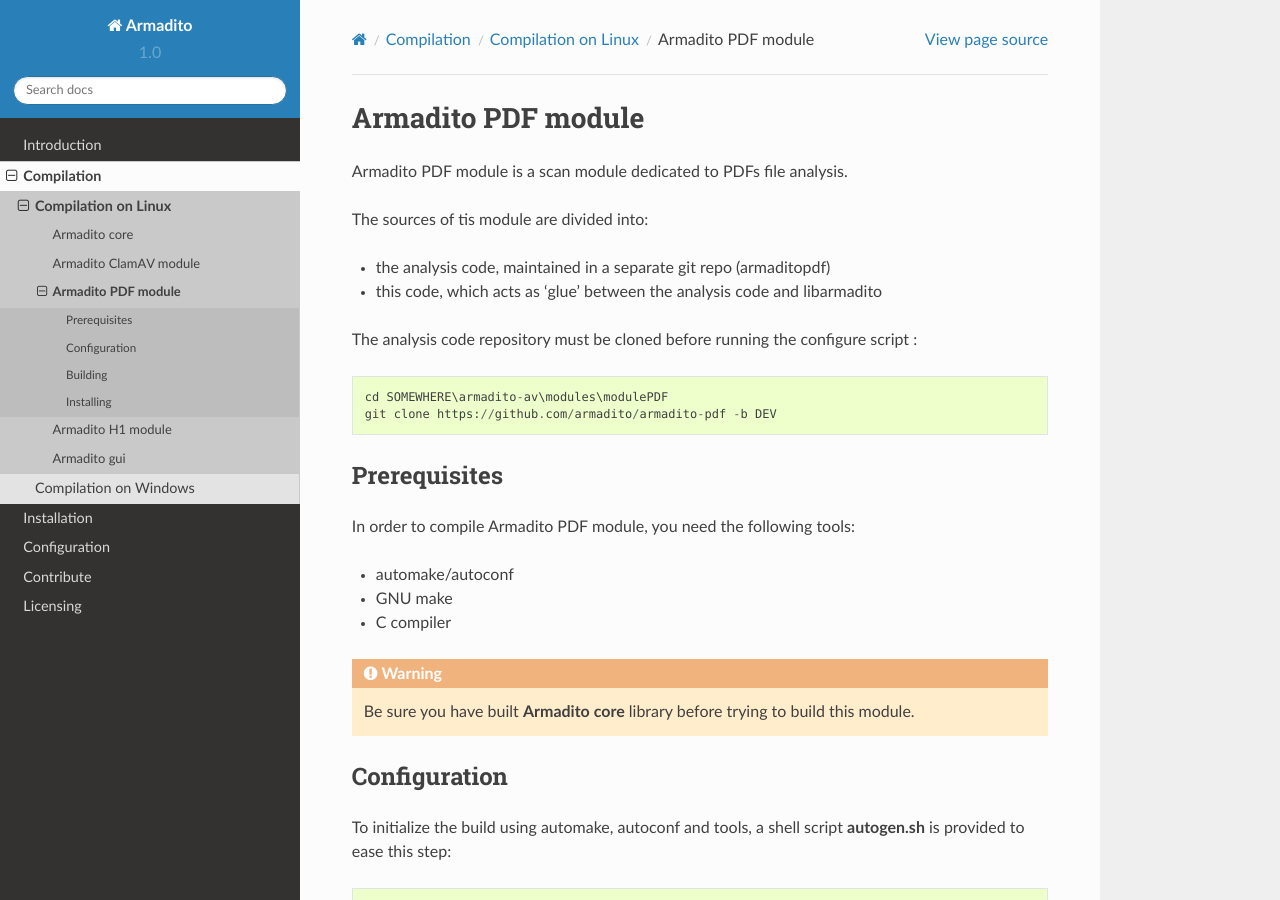
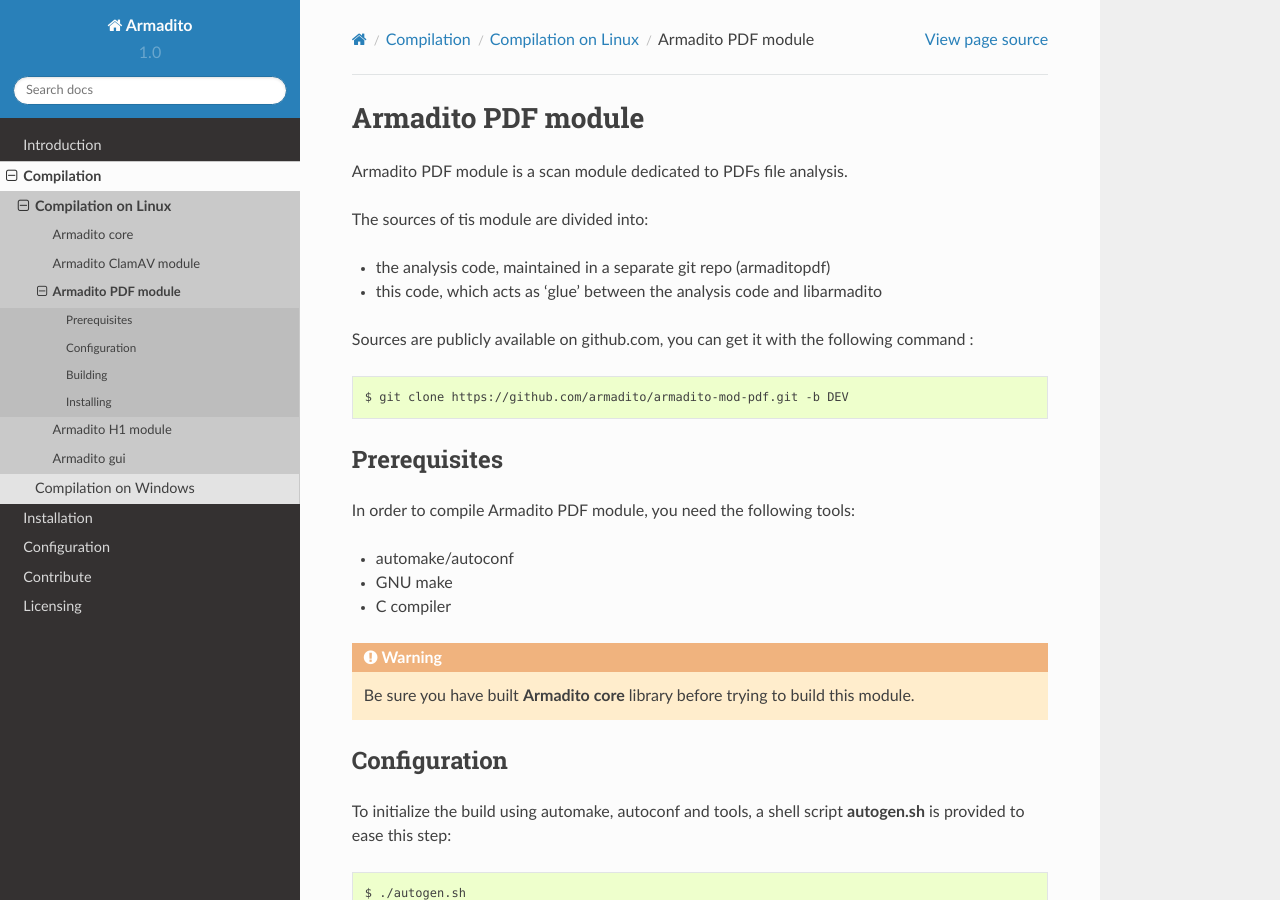
Before and after one commit to armadito/armadito-doc, a Sphinx documentation site: the page built from source/compilation/linux/modulePDF.rst, in a window 1280 px wide and 900 px high. Built offline with Sphinx 7.4.7 and the Read the Docs theme 2.0.0, drawn with Linux system fonts in a browser that asks for light colours.

Commit message:
Add instructions on how to get sources of each repository in linux build documentation

```diff
--- a/source/compilation/linux/clamav.rst
+++ b/source/compilation/linux/clamav.rst
@@ -2,6 +2,12 @@
 ======================
 
 **Armadito ClamAV** module corresponds to the integration of libclamav library within Armadito-av.
+
+Sources are publicly available on github.com, you can get it with the following command :
+
+::
+
+   $ git clone https://github.com/armadito/armadito-mod-clamav.git -b DEV
 
 Prerequisites
 -------------
--- a/source/compilation/linux/core.rst
+++ b/source/compilation/linux/core.rst
@@ -2,6 +2,12 @@
 =============
 
 **Armadito core** corresponds to libarmadito library. Symbols exported from this library allows all modules libraries to use the same APIs.
+
+Sources are publicly available on github.com, you can get it with the following command :
+
+::
+
+   $ git clone https://github.com/armadito/armadito-av.git -b DEV
 
 Prerequisites
 -------------
--- a/source/compilation/linux/gui.rst
+++ b/source/compilation/linux/gui.rst
@@ -2,6 +2,12 @@
 ============
 
 Armadito gui rely on recent web technologies to provide a multi-plateform graphical user interface for Armadito antivirus.
+
+Sources are publicly available on github.com, you can get it with the following command :
+
+::
+
+   $ git clone https://github.com/armadito/armadito-gui.git -b DEV
 
 Prerequisites
 -------------
--- a/source/compilation/linux/moduleH1.rst
+++ b/source/compilation/linux/moduleH1.rst
@@ -2,6 +2,12 @@
 ==================
 
 **Armadito H1** module is a scan module dedicated to binaries analysis (PE and ELF).
+
+Sources are publicly available on github.com, you can get it with the following command :
+
+::
+
+   $ git clone https://github.com/armadito/armadito-mod-h1.git -b DEV
 
 Prerequisites
 -------------
--- a/source/compilation/linux/modulePDF.rst
+++ b/source/compilation/linux/modulePDF.rst
@@ -8,13 +8,11 @@
 - the analysis code, maintained in a separate git repo (armaditopdf)
 - this code, which acts as 'glue' between the analysis code and libarmadito
 
-The analysis code repository must be cloned before running the configure
-script :
+Sources are publicly available on github.com, you can get it with the following command :
 
 ::
 
-    cd SOMEWHERE\armadito-av\modules\modulePDF
-    git clone https://github.com/armadito/armadito-pdf -b DEV
+   $ git clone https://github.com/armadito/armadito-mod-pdf.git -b DEV
 
 
 Prerequisites
```
